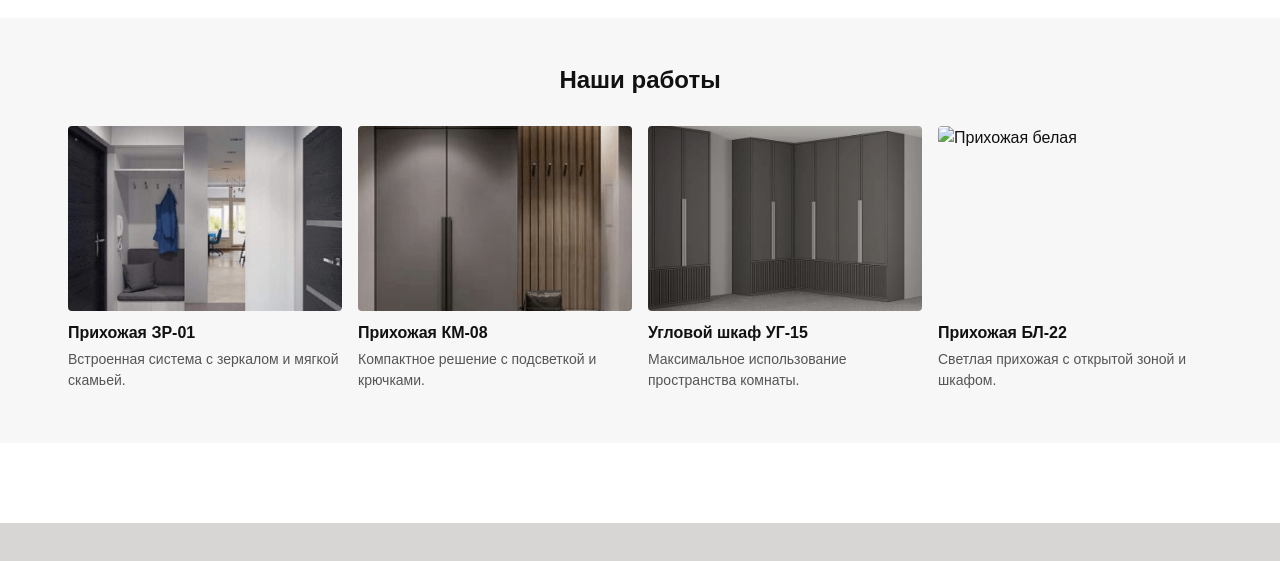
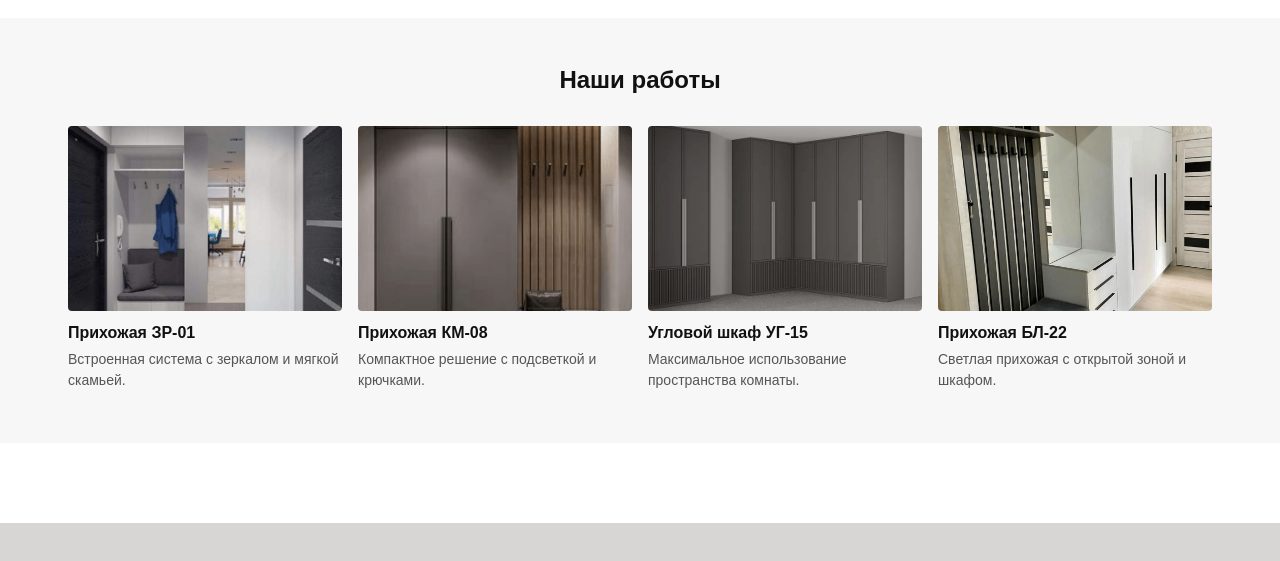
Before and after one commit to yolobush/-, a plain HTML site: page index.html in a window 1280 px wide. Shown: the part 1140-1701 px from the top of the page. Drawn offline with Linux system fonts and the light colour scheme; files whose address does not match are found by name.

Commit message:
Update index.html

```diff
--- a/index.html
+++ b/index.html
@@ -92,7 +92,7 @@
       <p>Максимальное использование пространства комнаты.</p>
     </div>
     <div class="work-card">
-      <img src="img/10.png" alt="Прихожая белая">
+      <img src="10.png" alt="Прихожая белая">
       <h3>Прихожая БЛ-22</h3>
       <p>Светлая прихожая с открытой зоной и шкафом.</p>
     </div>
```
